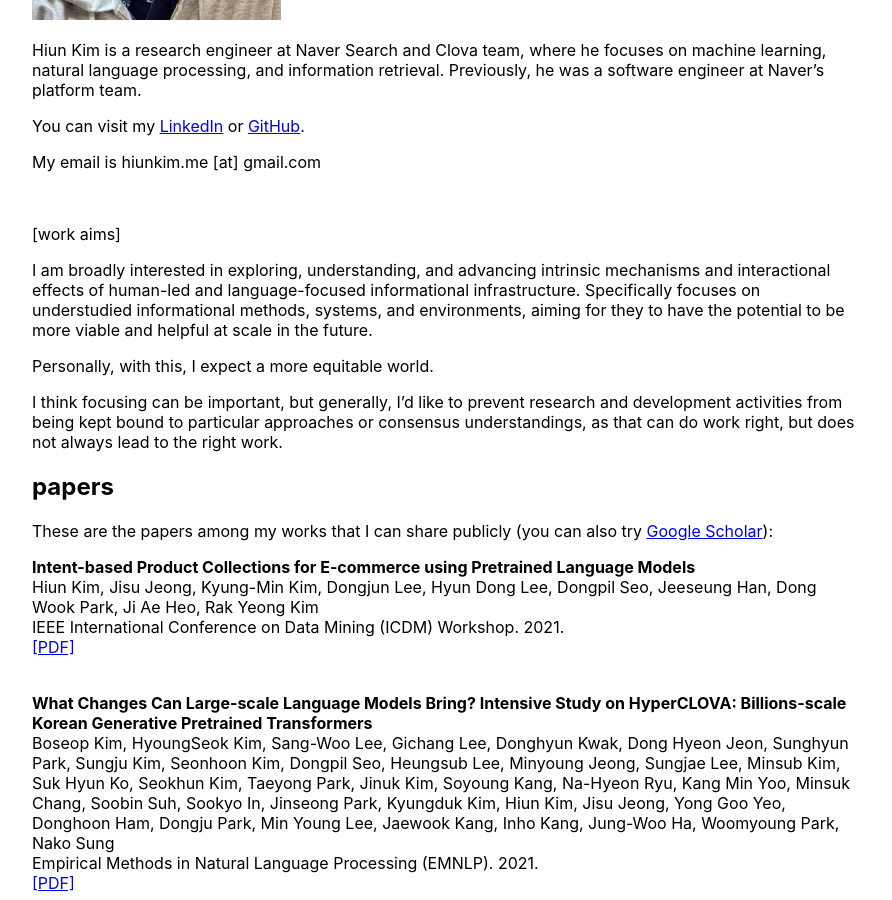
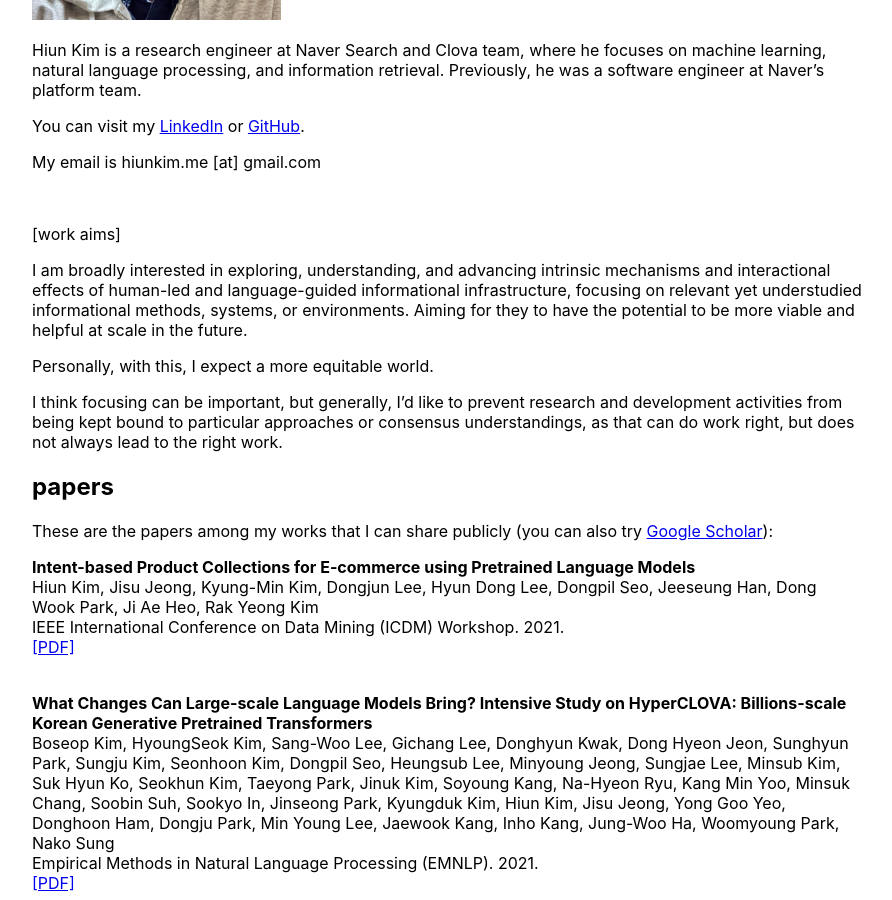
Before and after one commit to hiun/hiun.github.io, a Jekyll site: the page built from index.md, in a window 1280 px wide and 900 px high, scrolled down 344 px. Shown: the whole window, without its empty margins (193-1085 px from the left). Built offline with Jekyll 4.4.1, drawn with Linux system fonts in a browser that asks for light colours.

Commit message:
Update index.md

```diff
--- a/index.md
+++ b/index.md
@@ -17,7 +17,7 @@
 
 [work aims]
 
-I am broadly interested in exploring, understanding, and advancing intrinsic mechanisms and interactional effects of human-led and language-focused informational infrastructure. Specifically focuses on understudied informational methods, systems, and environments, aiming for they to have the potential to be more viable and helpful at scale in the future.
+I am broadly interested in exploring, understanding, and advancing intrinsic mechanisms and interactional effects of human-led and language-guided informational infrastructure, focusing on relevant yet understudied informational methods, systems, or environments. Aiming for they to have the potential to be more viable and helpful at scale in the future.
 
 Personally, with this, I expect a more equitable world.
 
```
